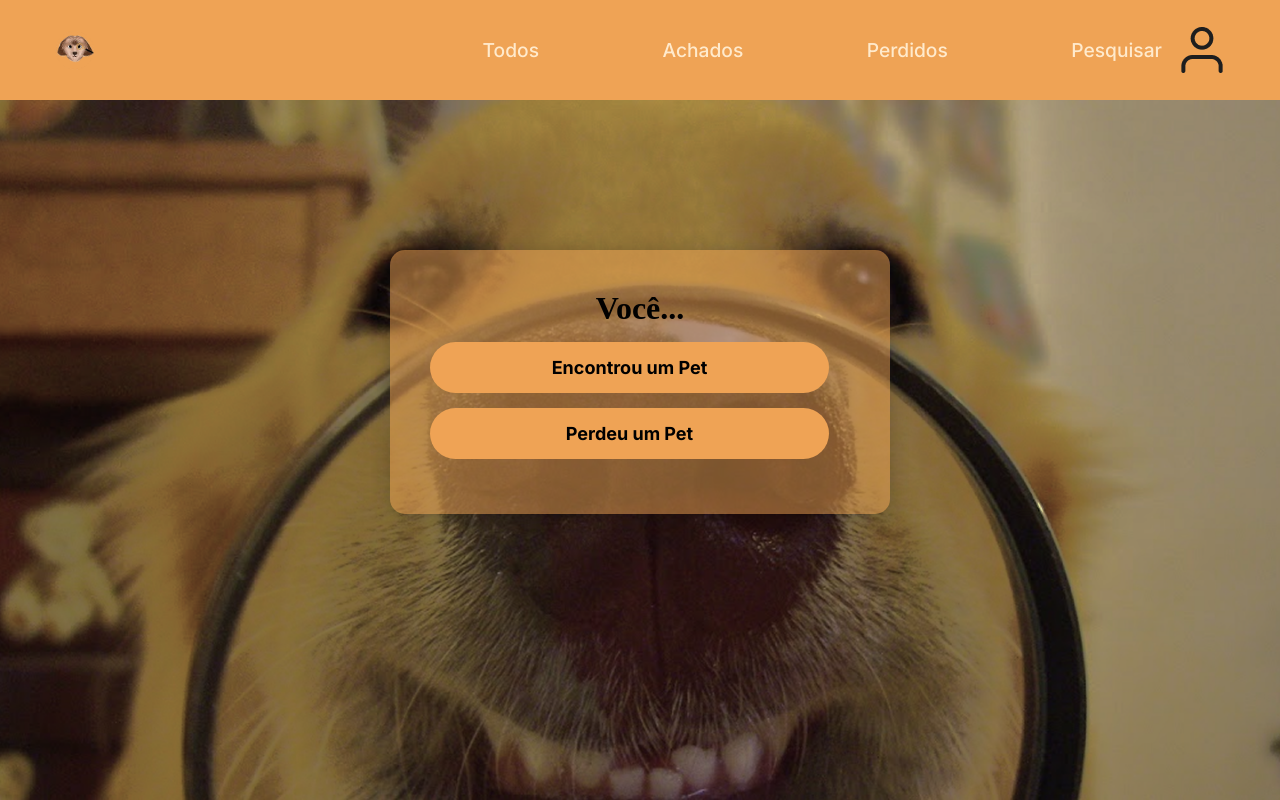
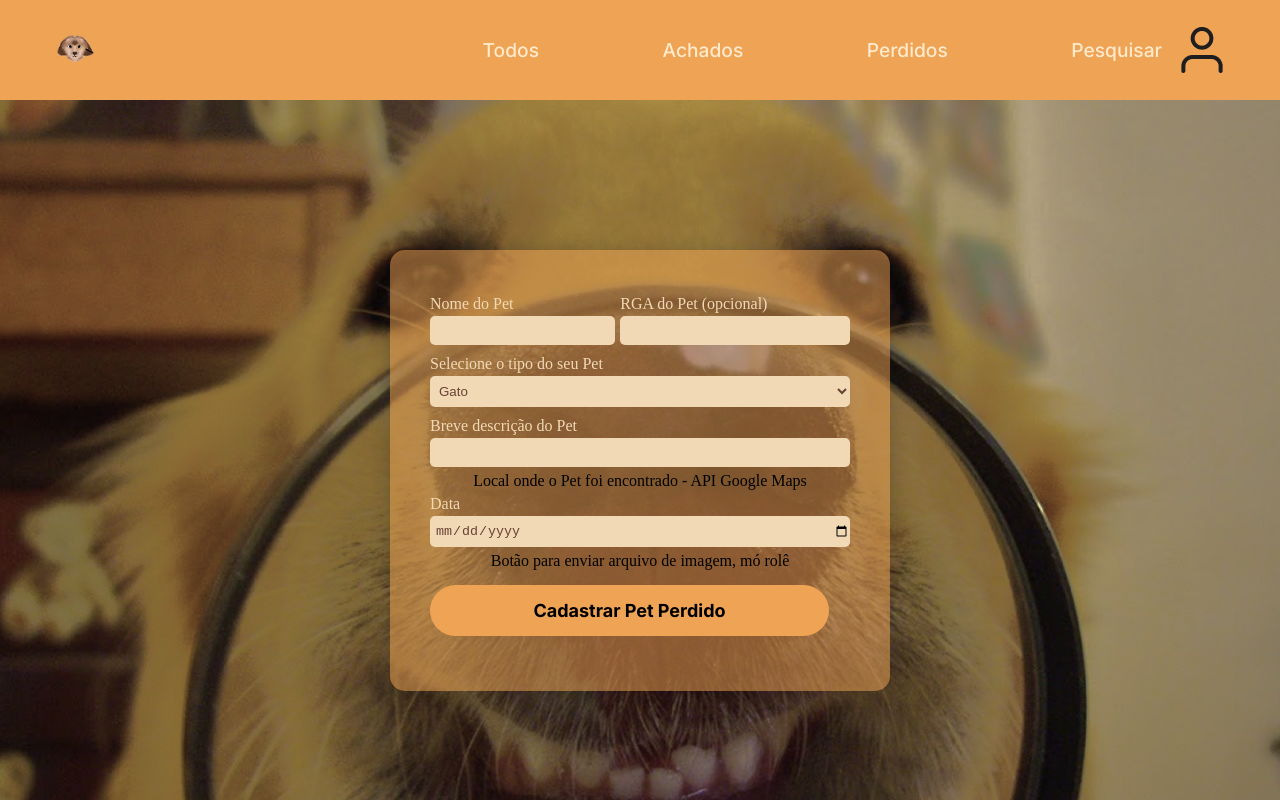
Before and after one commit to israelsouza/busca-pet, a React (Vite) app in the folder frontend/busca-pet/: page / in a window 1280 px wide. Built offline with nearby package versions, Linux system fonts and the light colour scheme; a web font is replaced by a local one.

Commit message:
feat: Criação da tela de Pets perdidos

```diff
--- a/frontend/busca-pet/src/App.jsx
+++ b/frontend/busca-pet/src/App.jsx
@@ -1,10 +1,10 @@
 import React from "react";
-import Home from "./pages/TelaPost";
+import PetPerdido from "./pages/PetPerdido";
 
 function App() {
   return (
     <div className="App">
-      <Home />
+      < PetPerdido />
     </div>
   );
 }
--- /dev/null
+++ b/frontend/busca-pet/src/pages/PetPerdido.jsx
@@ -0,0 +1,93 @@
+import styles from "./styles/PetPerdido.module.css";
+import HeaderLog from "./../components/HeaderLog";
+import "./../assets/CSS/research.css";
+// import { useRef } from "react";
+
+function PetPerdido() {
+    // function FileUpload() {
+    //     const fileInputRef = useRef(null);
+    //     const fileNameDisplayRef = useRef(null);
+
+    //     const handleFileChange = () => {
+    //       const fileInputNode = fileInputRef.current;
+    //       const fileNameDisplayNode = fileNameDisplayRef.current;
+
+    //       if (fileInputNode && fileInputNode.files.length > 0) {
+    //         fileNameDisplayNode.textContent = fileInputNode.files[0].name;
+    //       } else if (fileNameDisplayNode) {
+    //         fileNameDisplayNode.textContent = 'Nenhum arquivo escolhido';
+    //       }
+    //     };
+
+    //     const handleClickButton = () => {
+    //       if (fileInputRef.current) {
+    //         fileInputRef.current.click();
+    //       }
+    //     };
+
+    return (
+        <div className={styles.pet_perdido}>
+
+          <HeaderLog />
+
+          <div className={styles.pet_perdido__body}>
+            <div className={styles.pet_perdido__box}>
+                <form>
+                    <div className={styles.pet_perdido__input50}>
+                        <div>
+                            <label htmlFor="">Nome do Pet</label>
+                            <input className={styles.pet_perdido__input} type="text" />
+                        </div>
+
+                        <div>
+                            <label htmlFor="">RGA do Pet (opcional)</label>
+                            <input className={styles.pet_perdido__input} type="text" />
+                        </div>
+                    </div>
+
+                    <div className={styles.pet_perdido__input100}>
+                        <label htmlFor="">Selecione o tipo do seu Pet</label>
+                        <select className={styles.pet_perdido__input} name="" id="" >
+                            <option value="">Gato</option>
+                        </select>
+                    </div>
+
+                    <div className={styles.pet_perdido__input100}>
+                        <label htmlFor="">Breve descrição do Pet</label>
+                        <input className={styles.pet_perdido__input} type="text" />
+                    </div>
+
+                    Local onde o Pet foi encontrado - API Google Maps
+
+                    <div className={styles.pet_perdido__input100}>
+                        <label htmlFor="">Data</label>
+                        <input className={styles.pet_perdido__input} type="date" />
+                    </div>
+
+                    Botão para enviar arquivo de imagem, mó rolê
+
+                    {/* <div className={styles.pet_perdido__input100}>
+                        <button className="file-upload-button" onClick={handleClickButton}>
+                            Selecionar Arquivo
+                        </button>
+                        <input
+                            type="file"
+                            className="file-upload-input"
+                            id="fileInput"
+                            ref={fileInputRef}
+                            onChange={handleFileChange}
+                        />
+                        <span className="file-upload-text" id="fileName" ref={fileNameDisplayRef}>
+                            Nenhum arquivo escolhido
+                        </span>
+                    </div> */}
+                </form>
+
+              <a className={`${styles.botao} ${styles.perdeu}`}>Cadastrar Pet Perdido</a>
+            </div>
+          </div>
+        </div>
+      );
+    };
+
+export default PetPerdido
--- a/frontend/busca-pet/src/pages/TelaPost.jsx
+++ b/frontend/busca-pet/src/pages/TelaPost.jsx
@@ -5,7 +5,6 @@ import "./../assets/CSS/research.css";
 const Home = () => {
   return (
     <div className={styles.bg_tela_post}>
-
 
       <HeaderLog />
 
--- /dev/null
+++ b/frontend/busca-pet/src/pages/styles/PetPerdido.module.css
@@ -0,0 +1,103 @@
+.pet_perdido{
+    min-height: 100svh;
+    background-image: url('./../../assets/imgs/caolupa.png');
+    background-position: center;
+    background-repeat: no-repeat;
+    background-size: cover;
+}
+
+.pet_perdido__body{
+    display: flex;
+    align-items: center;
+    justify-content: center;
+}
+
+.pet_perdido__box {
+    margin-top: 150px;
+    background-color: rgba(239, 163, 85, 0.5);
+    padding: 40px;
+    border-radius: 15px;
+    text-align: center;
+    box-shadow: 0 0 20px rgba(0, 0, 0, 0.2);
+    max-width: 500px;
+    width: 90%;
+}
+
+.pet_perdido__input {
+    background-color: var(--inputs);
+    color: var(--label);
+    border: none;
+    outline: none;
+    width: 100%;
+    gap: 50%;
+    border-radius: 5px;
+    padding: 7px 0 7px 5px;
+    margin-top: 3px;
+}
+
+label {
+    color: var(--inputs);
+}
+
+.pet_perdido__input50 {
+    display: flex;
+    text-align: left;
+    gap: 5px;
+    padding: 5px 0;
+}
+
+.pet_perdido__input100 {
+    display: flex;
+    flex-direction: column;
+    text-align: left;
+    padding: 5px 0;
+}
+
+.file-upload-button {
+    background-color: #4CAF50;
+    color: white;
+    padding: 10px 20px;
+    border: none;
+    border-radius: 5px;
+    cursor: pointer;
+  }
+
+  .file-upload-input {
+    position: absolute;
+    left: 0;
+    top: 0;
+    opacity: 0;
+    font-size: 100px;
+  }
+
+.botao {
+    display: block;
+    width: 95%;
+    padding: 15px;
+    margin: 15px 0;
+    border: none;
+    border-radius: 30px;
+    font-size: 18px;
+    font-weight: bold;
+    cursor: pointer;
+    transition: transform 0.3s ease, opacity 0.3s ease;
+    text-decoration: none;
+    color: rgb(0, 0, 0);
+    background-color: rgb(239, 163, 85);
+}
+
+.botao:hover {
+    transform: scale(1.05);
+    opacity: 0.9;
+}
+
+@media (max-width: 480px) {
+    .container {
+        padding: 20px;
+    }
+
+    .botao {
+        padding: 12px;
+        font-size: 16px;
+    }
+}
```
